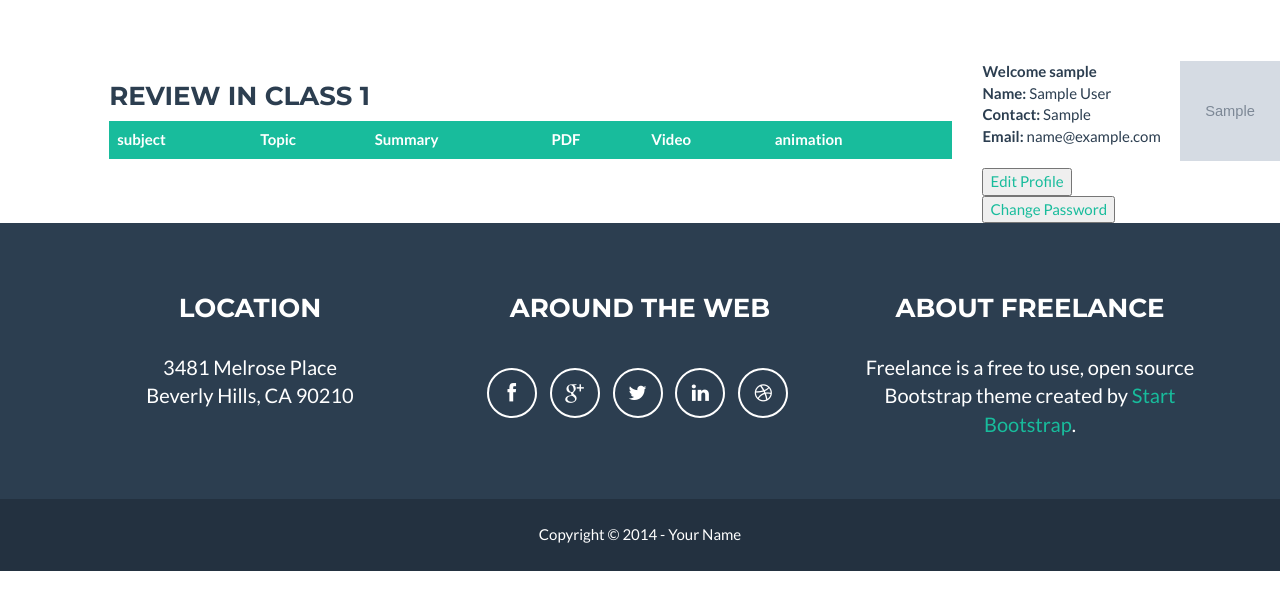
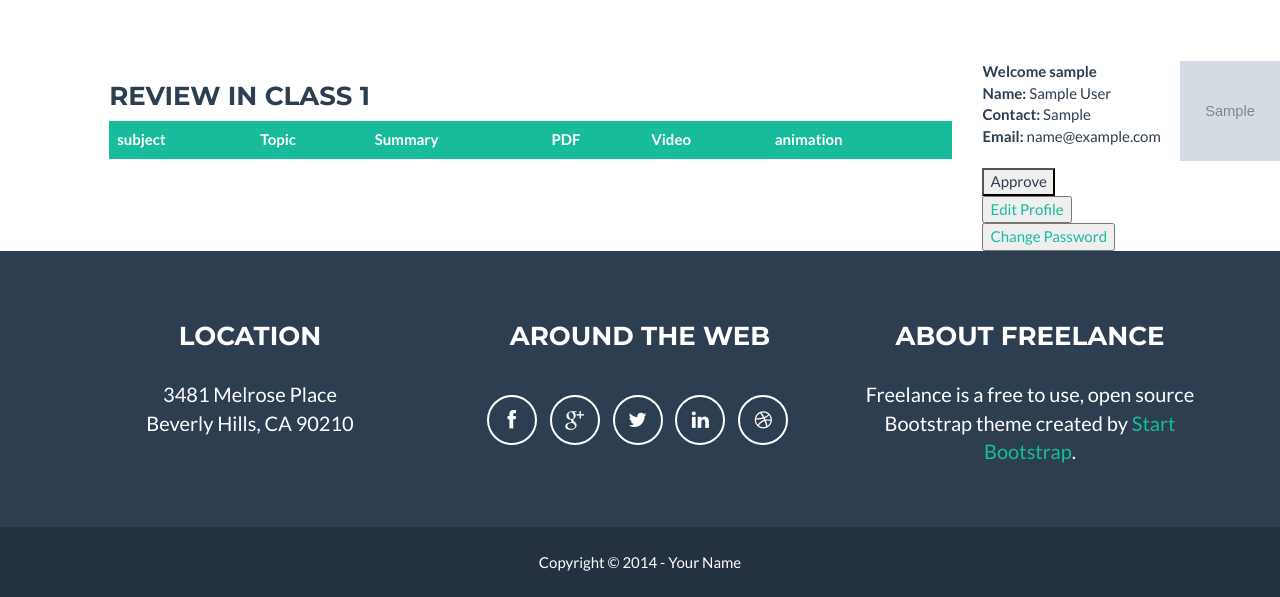
Before and after one commit to sudheer2980/webportal, a Django app: page /reviewer/profile/1/1/ in a window 1280 px wide. Shown: the part 110-707 px from the top of the page. Run offline with Django 3.2, Linux system fonts and the light colour scheme; a user stored in the database is signed in; tables that the repository leaves empty hold one stand-in row (values such as "Sample post"); grey boxes marked "Sample" are stand-in pictures; parts of the project's set-up code (start-up, migrations or seed data) failed here and were passed over; some libraries are stand-ins or nearby versions.

Commit message:
approve button

```diff
--- a/templates/reviewer_topic.html
+++ b/templates/reviewer_topic.html
@@ -56,7 +56,16 @@
 				<strong>Contact:</strong> {{reviewer.contact}}<br>
 				<strong>Email:</strong> {{reviewer.user.email}}<br><br>
 
+				<form id = "{{i.id}}" method="post"
+		                enctype="multipart/form-data">
 
+		    	            {% csrf_token %}
+
+
+		       		    <input type="submit" name="submit" value="Approve" /></a>
+				    <input type="hidden" name="id" value="{{ i.id }}">
+
+				</form>
 				<a href="/reviewer/profile/edit/">
 				<button id='Edit-Profile-button' type='submit' ><span>Edit Profile</span></button></a><br/>
 				<a href="/user/password/change">
```
